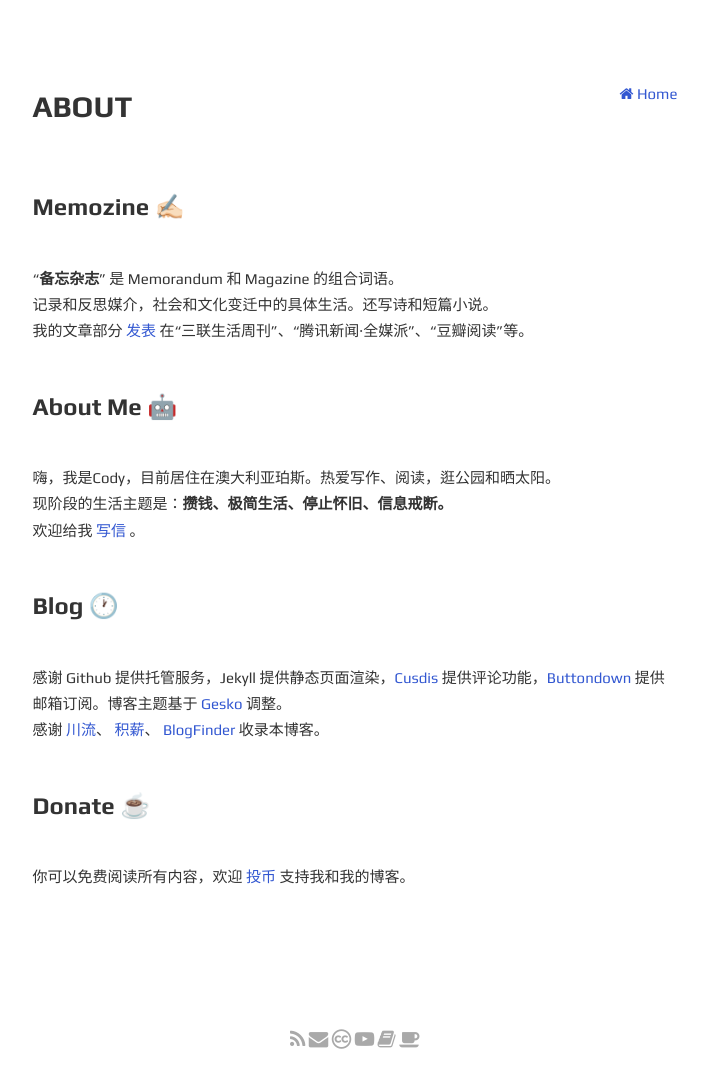
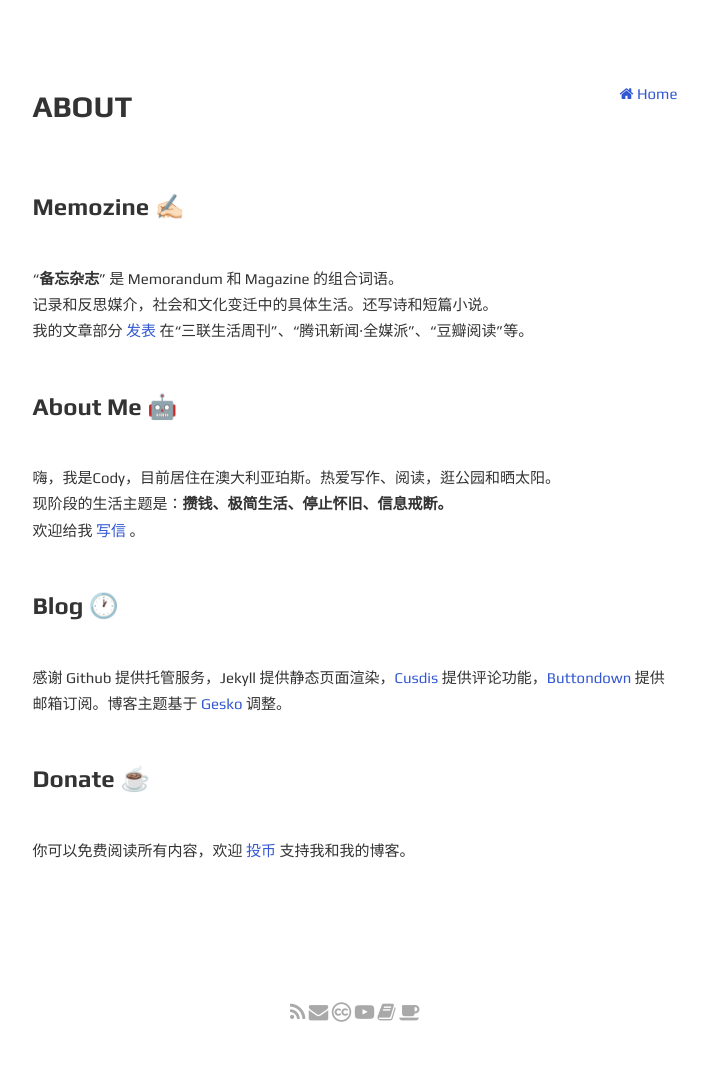
Before and after one commit to codyb1ue/codyb1ue.github.io, a Jekyll site: the page built from zh/about.html, in a window 1280 px wide. Shown: the whole page, without its empty margins (285-993 px from the left). Built offline with Jekyll 4.4.1, drawn with Linux system fonts in a browser that asks for light colours; after the commit the page ends 1043 px from its top, so only the background shows below that.

Commit message:
Update about.html

```diff
--- a/zh/about.html
+++ b/zh/about.html
@@ -14,7 +14,7 @@
 <p>嗨，我是Cody，目前居住在澳大利亚珀斯。热爱写作、阅读，逛公园和晒太阳。<br>现阶段的生活主题是：<b>攒钱、极简生活、停止怀旧、信息戒断。</b><br>欢迎给我 <a href="mailto:memozine.me@outlook.com">写信</a> 。</p>
 <br>
 <h3>Blog 🕐</h3>
-<p>感谢 Github 提供托管服务，Jekyll 提供静态页面渲染，<a href="https://cusdis.com">Cusdis</a> 提供评论功能，<a href="https://buttondown.email/refer/memozine">Buttondown</a> 提供邮箱订阅。博客主题基于 <a href="https://github.com/DavideBri/Gesko">Gesko</a> 调整。<br>感谢 <a href="https://chuanliu.org">川流</a>、 <a href="https://firewood.news/blog/memozine.me/1">积薪</a>、 <a href="https://bf.zzxworld.com/s/928">BlogFinder</a> 收录本博客。</p>
+<p>感谢 Github 提供托管服务，Jekyll 提供静态页面渲染，<a href="https://cusdis.com">Cusdis</a> 提供评论功能，<a href="https://buttondown.email/refer/memozine">Buttondown</a> 提供邮箱订阅。博客主题基于 <a href="https://github.com/DavideBri/Gesko">Gesko</a> 调整。</p>
 <br>
 <h3>Donate ☕️</h3>
 <p>你可以免费阅读所有内容，欢迎 <a href="https://memozine.me/donate">投币</a> 支持我和我的博客。</p>
```
